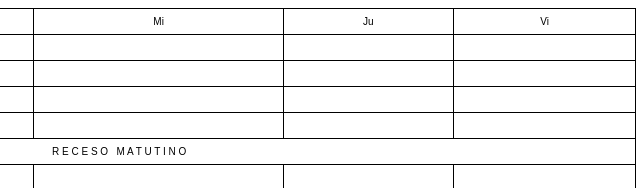
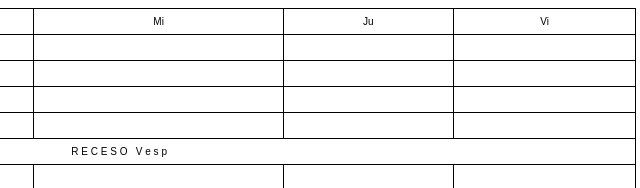
Before and after one commit to Dani10-pixel/horario, a plain HTML site: page 4h.html in a window 1280 px wide. Shown: the top 188 px of the page, 636-1276 px from the left. Drawn offline with Linux system fonts and the light colour scheme.

Commit message:
Update 4h.html

```diff
--- a/4h.html
+++ b/4h.html
@@ -62,7 +62,7 @@ td, th {
 </tr>
 <tr>
 <td>RECESO MATUTINO<br><span style="font-size:8px;">10:00 - 10:30</span></td>
-<td colspan="5">R E C E S O &nbsp; M A T U T I N O</td>
+<td colspan="5">R E C E S O &nbsp; V e s p</td>
 </tr>
 <tr>
 <td>10:30- 11:15<br><span style="font-size:8px;">5ta Hrs</span></td>
```
